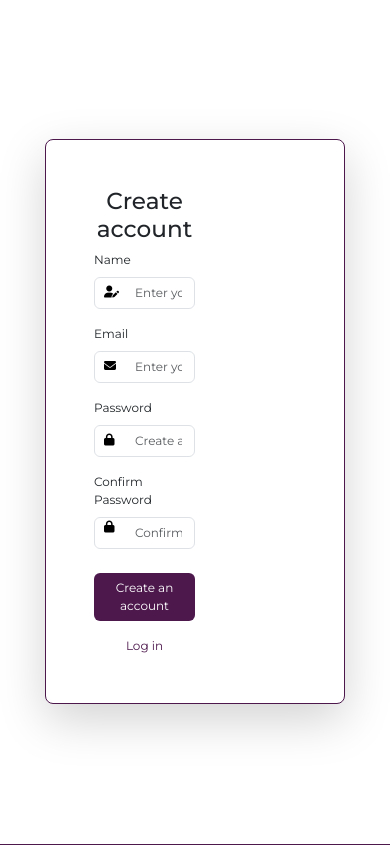
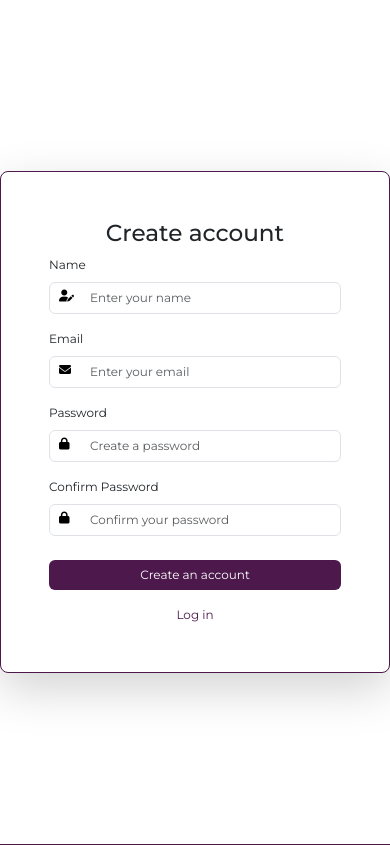
Before and after one commit to fikesoft/reserve-events, a PHP site: page /static/register.html in a window 390 px wide. Shown: the part 238-1083 px from the top of the page. Run offline with PHP 8.4, Linux system fonts and the light colour scheme.

Commit message:
Cambio flex colum

```diff
--- a/frontend/assets/style/register.css
+++ b/frontend/assets/style/register.css
@@ -51,6 +51,11 @@ form,
     color: #000;
 }
 
+@media (max-width: 768px) {
+    .container {
+        flex-direction: column;
+    }
+}
 
 @media (max-width: 425px) {
     .image-container {
--- a/frontend/static/register.html
+++ b/frontend/static/register.html
@@ -58,7 +58,7 @@
     </header>
 
     <main class="min-vh-100 d-flex align-items-center justify-content-center">
-        <div class="flex-md-row flex-colum bg-white d-flex p-0 shadow-lg rounded-3"
+        <div class="container bg-white d-flex p-0 shadow-lg rounded-3"
             style="max-width: 900px; border: 1px solid #4D194D;">
 
             <div class="p-5" style="flex: 1;">
```
